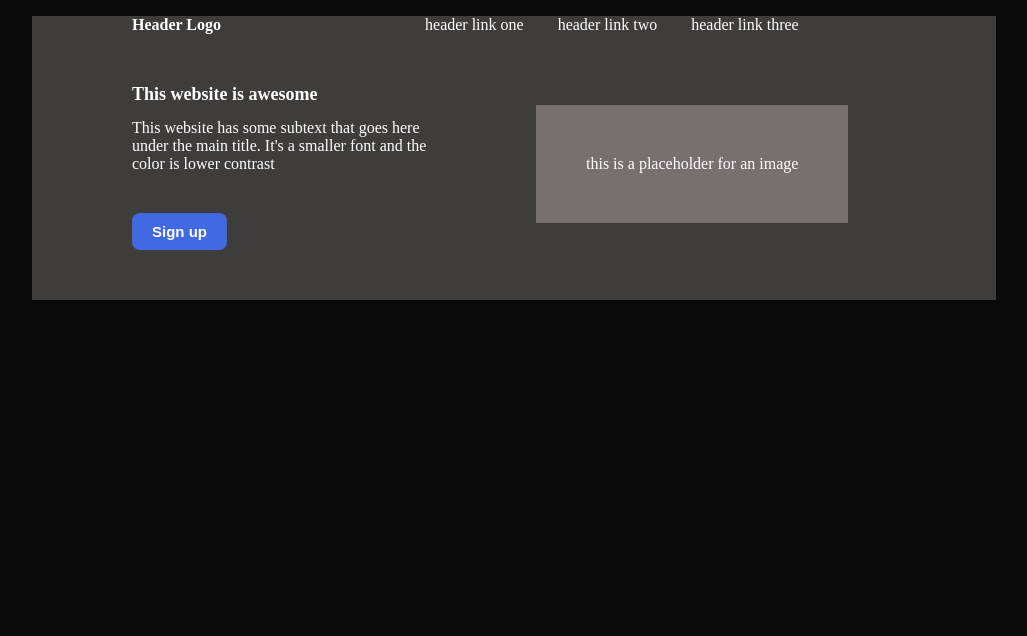
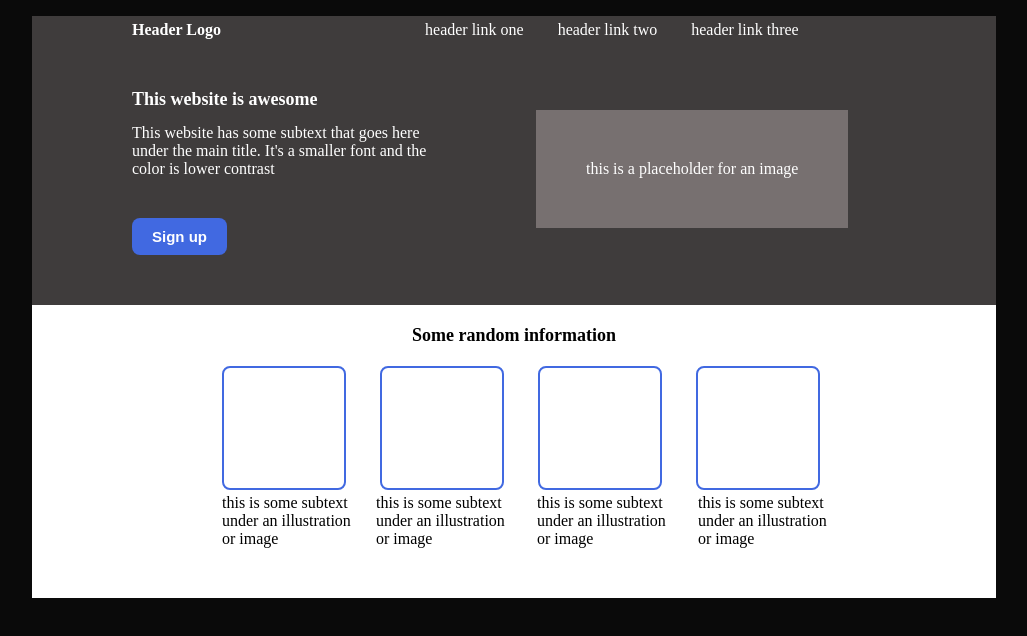
Before and after one commit to wilberforce001/Project_Landing-page, a plain HTML site: page index.html in a window 1280 px wide. Shown: the whole page, without its empty margins (126-1153 px from the left). Drawn offline with Linux system fonts and the light colour scheme.

Commit message:
block2 finished

```diff
--- a/index.html
+++ b/index.html
@@ -20,6 +20,17 @@
             </div>
             <button>Sign up</button>
         </div>
+        <div class="block2">
+            <div class="random">Some random information</div>
+            <div class="box1"></div>
+            <div class="box2"></div>
+            <div class="box3"></div>
+            <div class="box4"></div>
+            <div class="text1">this is some subtext under an illustration or image</div>
+            <div class="text2">this is some subtext under an illustration or image</div>
+            <div class="text3">this is some subtext under an illustration or image</div>
+            <div class="text4">this is some subtext under an illustration or image</div>
+        </div>
 
     </body>
 </html>
--- a/style.css
+++ b/style.css
@@ -6,6 +6,7 @@ body {
     font-weight: bold;
     margin-left: 60px;
     margin-right: 200px;
+    margin-top: 5px;
 }
 .header,
 .one,
@@ -58,3 +59,53 @@ button {
 .three {
     margin-left: 30px;
 }
+.block2 {
+    background-color: white;
+    margin-left: 150px;
+    margin-right: 150px;
+}
+.box1,
+.box2,
+.box3,
+.box4 {
+    border: 2px solid royalblue;
+    padding: 60px 60px;
+    display: inline-block;
+    border-radius: 8px;
+}
+.random {
+    text-align: center;
+    font-weight: bold;
+    font-size: large;
+    padding-top: 20px;
+    padding-bottom: 20px;
+}
+.box1 {
+    margin-left: 190px;
+}
+.box2,
+.box3,
+.box4 {
+    margin-left: 30px;
+}
+.text1,
+.text2,
+.text3,
+.text4 {
+    display: inline-block;
+    width: 130px;
+    text-align: start;
+}
+.text1 {
+    margin-left: 190px;
+}
+.text2 {
+    margin-left: 20px;
+}
+.text3 {
+    margin-left: 27px;
+}
+.text4 {
+    margin-left: 27px;
+    padding-bottom: 50px;
+}
```
